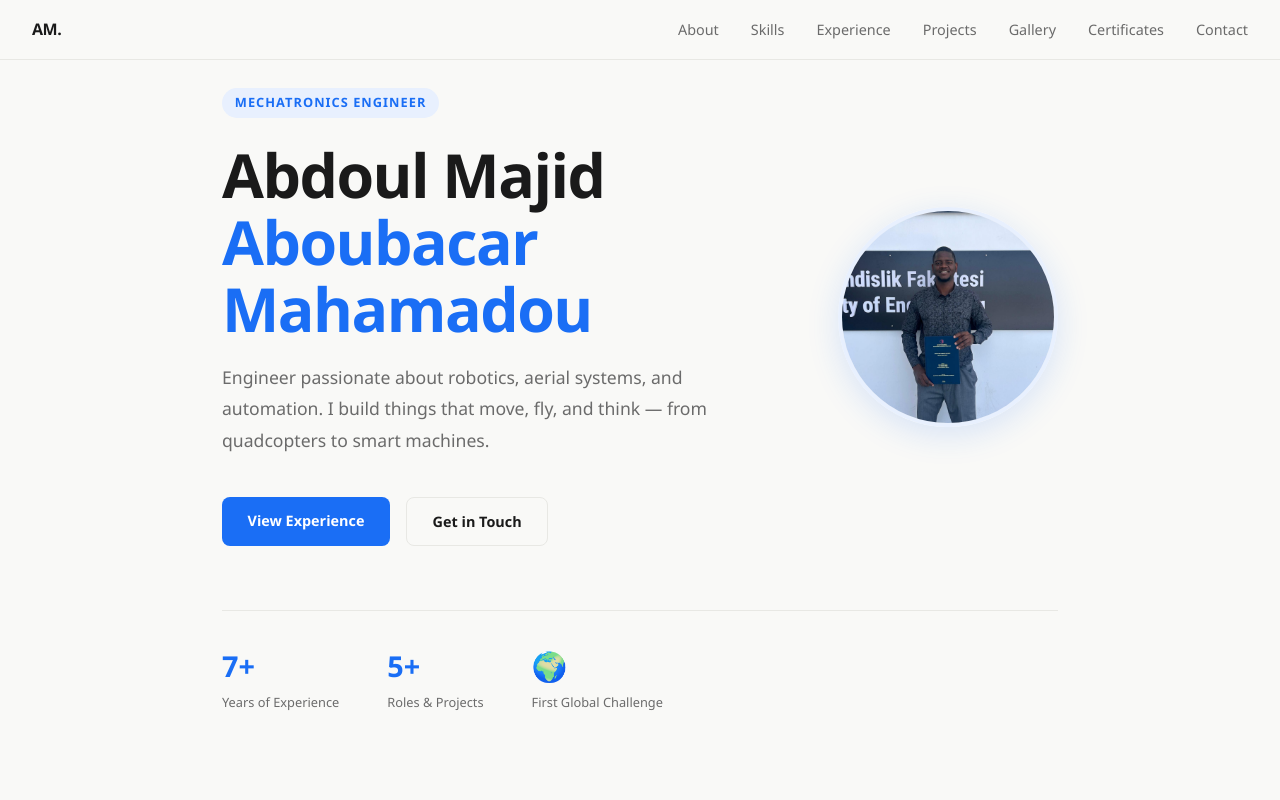
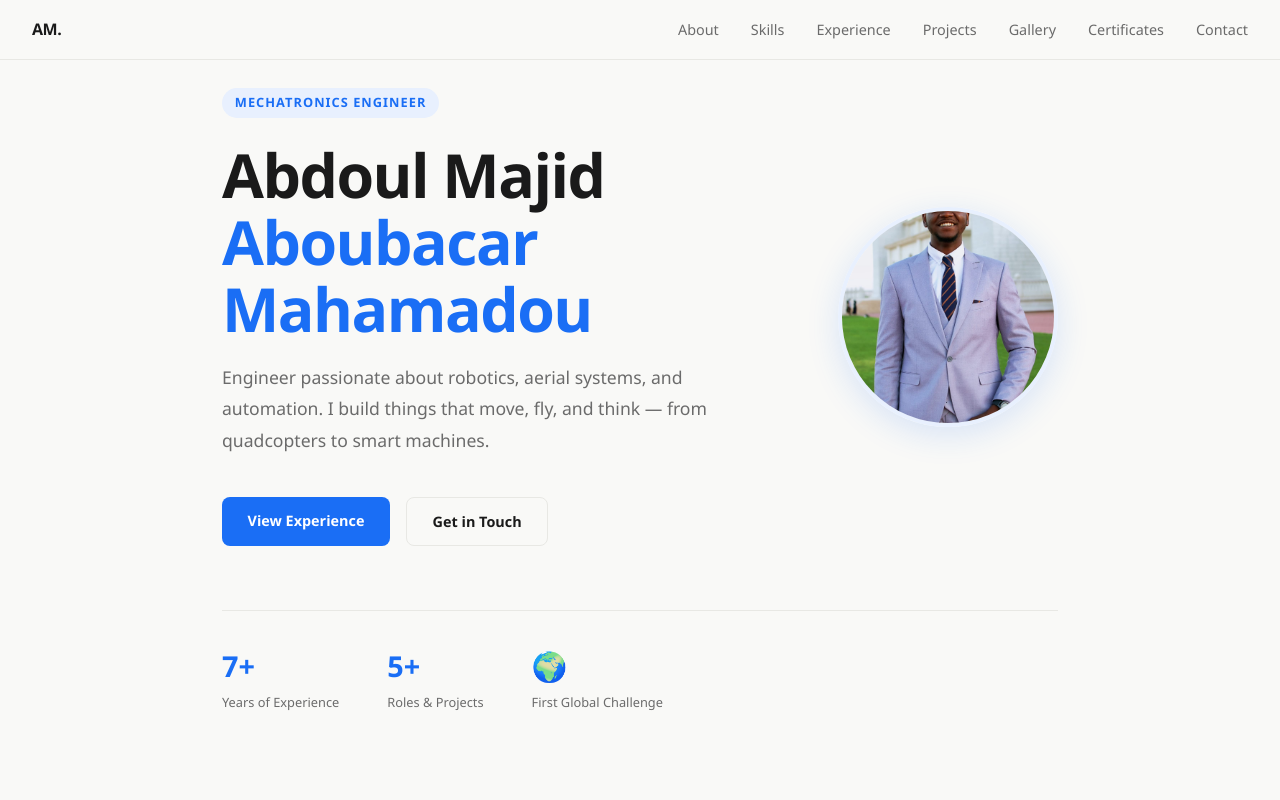
Before and after one commit to AbdoulMajid27/AbdoulMajid27.github.io, a plain HTML site: page index.html in a window 1280 px wide. Shown: the top 800 px of the page. Drawn offline with Linux system fonts and the light colour scheme; files whose address does not match are found by name.

Commit message:
Update profile photo

```diff
--- a/index.html
+++ b/index.html
@@ -359,7 +359,7 @@
         <a href="#contact" class="btn btn-outline">Get in Touch</a>
       </div>
     </div>
-    <img src="Personnal_pictures/graduation_project_defense.jpeg" alt="Abdoul Majid" class="hero-photo" />
+    <img src="Personnal_pictures/souriant_debout.jpeg" alt="Abdoul Majid" class="hero-photo" />
   </div>
   <div class="hero-stats">
     <div>
```
Also changed, not shown: Personnal_pictures/3.jpeg (added), Personnal_pictures/WhatsApp Image 2026-06-26 at 01.12.58.jpeg (added), Personnal_pictures/souriant_debout.jpeg (added), 1 other file.
